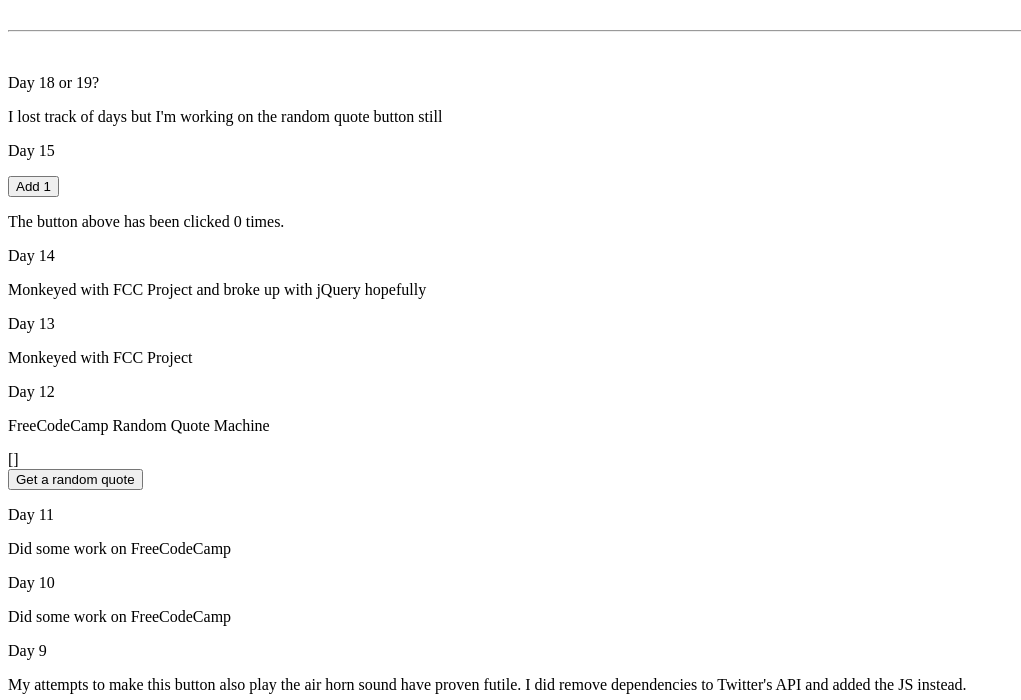
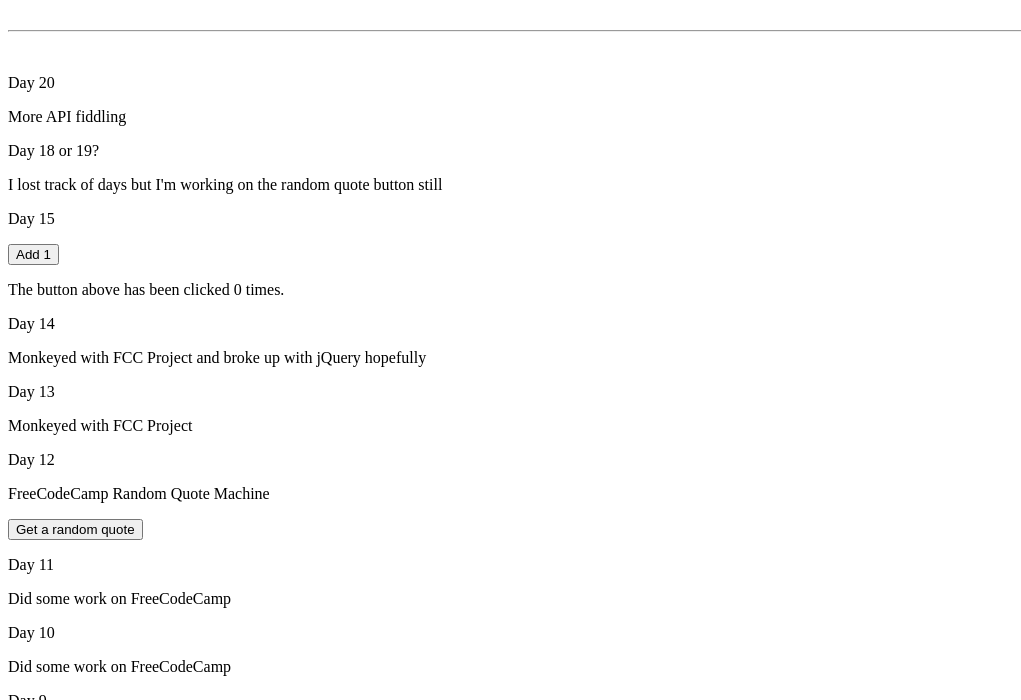
Before and after one commit to lumberdwelling/Blog-Project, a website: page index.html in a window 1280 px wide. Shown: the part 100-800 px from the top of the page, without its empty margins (0-1021 px from the left). Drawn offline with nearby package versions, Linux system fonts and the light colour scheme.

Commit message:
update 22
fiddling

```diff
--- a/index.html
+++ b/index.html
@@ -18,6 +18,8 @@
     <h1 id="home"> Patrick Koidal's 100 Days of Code Blog </h1>
     <hr id="new">
     &nbsp;
+    <p>Day 20</p>
+    <p>More API fiddling</p>
     <p>Day 18 or 19?</p>
     <p>I lost track of days but I'm working on the random quote button still</p>
     <p>Day 15</p>
--- a/scripts/main.js
+++ b/scripts/main.js
@@ -88,7 +88,7 @@
 var quotes = new Vue({
   el: '#quotes',
   data: {
-    newQuote: []
+    newQuote: ''
   },
 
   created: function() {
```
